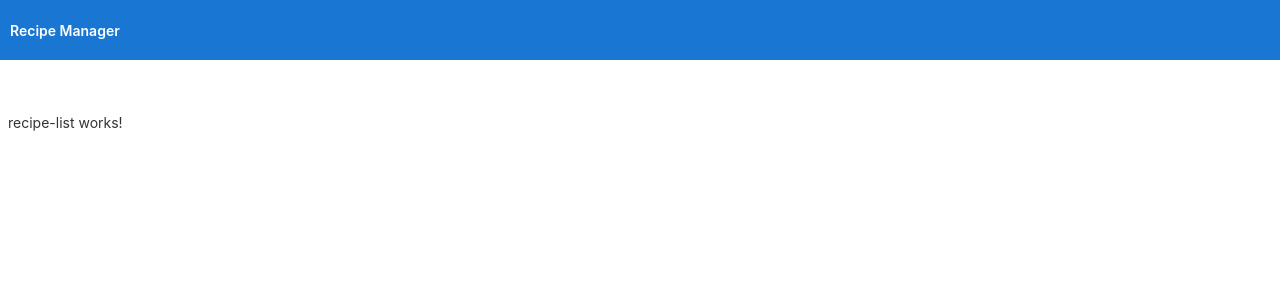
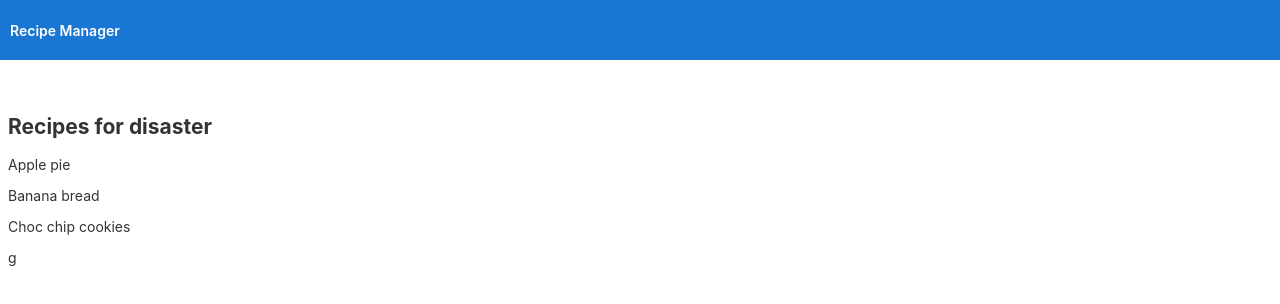
Before and after one commit to DevilEars/recipe-ui, an Angular app: page / in a window 1280 px wide. Shown: the top 304 px of the page. Built offline with nearby package versions, Linux system fonts and the light colour scheme.

Commit message:
Hard coded recipe list

```diff
--- a/src/app/recipe-list/recipe-list.component.html
+++ b/src/app/recipe-list/recipe-list.component.html
@@ -1 +1,8 @@
-<p>recipe-list works!</p>
+<h2>Recipes for disaster</h2>
+
+<div *ngFor="let recipe of recipes">
+  <p>
+    {{recipe.name}}
+  </p>
+</div>
+g
--- a/src/app/recipe-list/recipe-list.component.ts
+++ b/src/app/recipe-list/recipe-list.component.ts
@@ -9,6 +9,12 @@ export class RecipeListComponent implements OnInit {
 
   constructor() { }
 
+  recipes = [
+    {id:1, name: 'Apple pie', description: 'Sugar, flour, chocolate, valium'},
+    {id:2, name: 'Banana bread', description: 'Sugar, flour, bananas, vicodin'},
+    {id:3, name: 'Choc chip cookies', description: 'Sugar, flour, chocolate, marijuana'}
+  ];
+
   ngOnInit(): void {
   }
 
```
